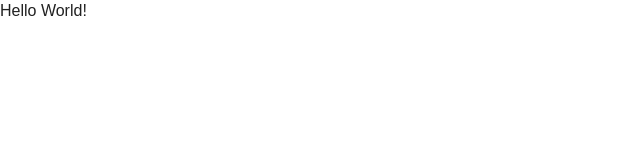
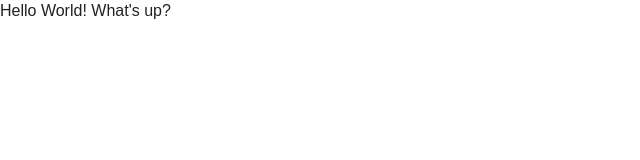
Before and after one commit to gpwebacademy/gpwebacademy.com, a plain HTML site: page index.html in a window 1280 px wide. Shown: the full height of the page, 0-640 px from the left. Drawn offline with nearby package versions, Linux system fonts and the light colour scheme.

Commit message:
Added more text

```diff
--- a/index.html
+++ b/index.html
@@ -37,7 +37,7 @@
 
   </header>
   <div role="main">
-  Hello World!
+  Hello World! What's up?
 
   </div>
   <footer>
```
